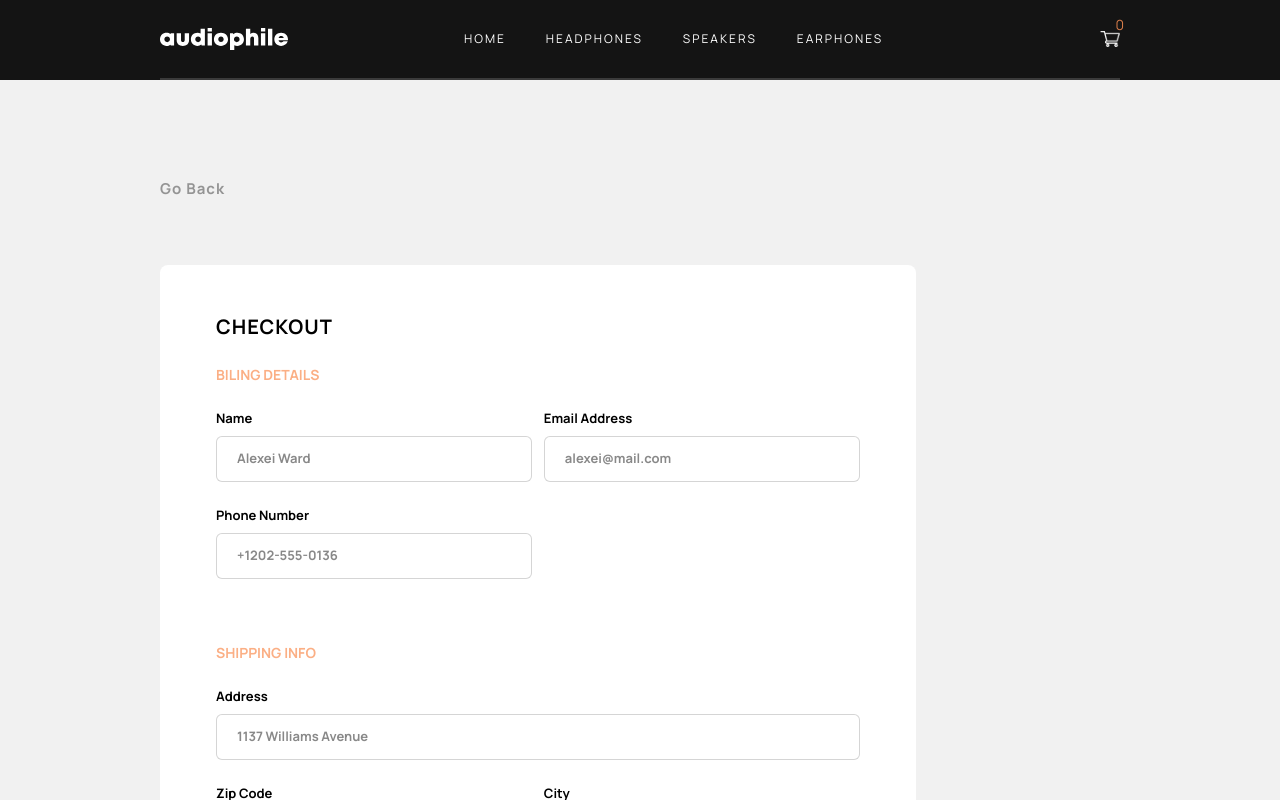
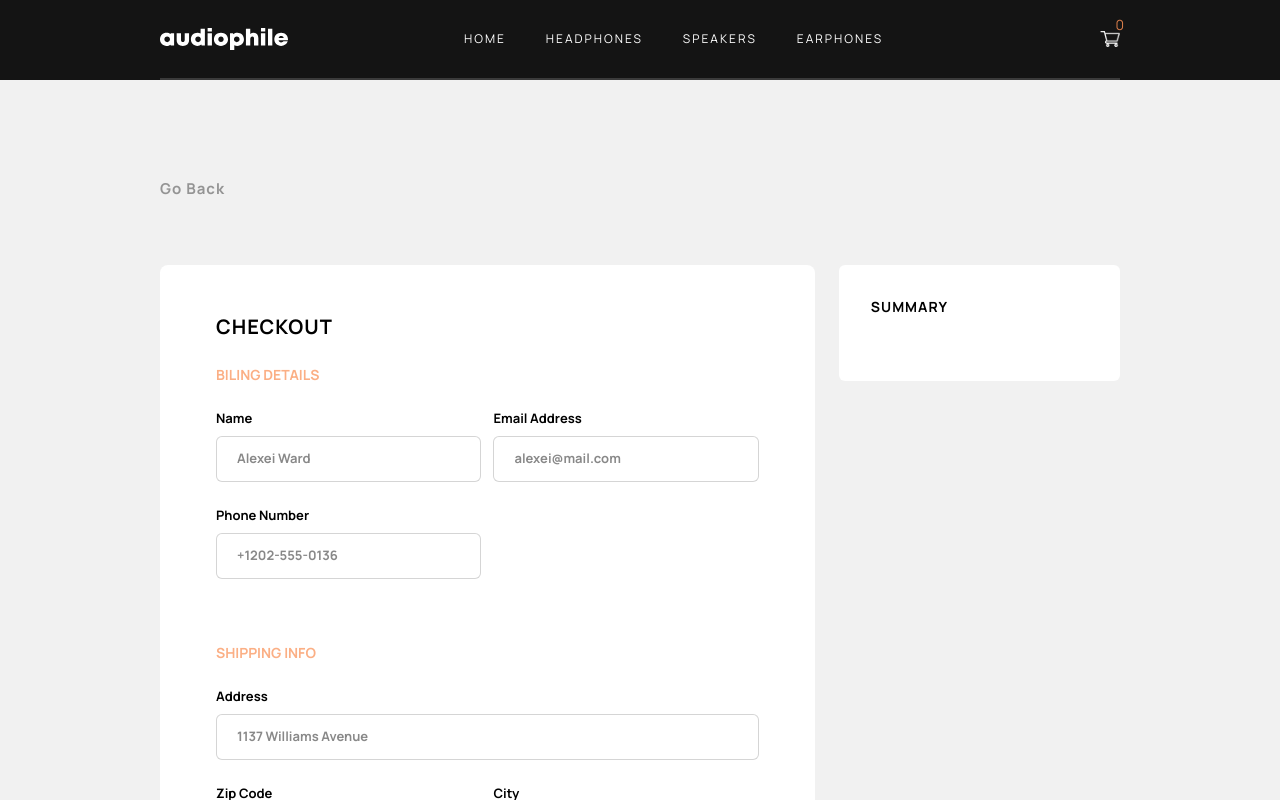
Before and after one commit to Mahmud1087/portfolio-projects, a React (Vite) app in the folder audiophile_ecommerce/: page /checkout in a window 1280 px wide. Shown: the top 800 px of the page. Built offline with nearby package versions, Linux system fonts and the light colour scheme.

Commit message:
added checkout section in the checkoutpage

```diff
--- a/audiophile_ecommerce/src/pages/CheckoutPage.jsx
+++ b/audiophile_ecommerce/src/pages/CheckoutPage.jsx
@@ -18,8 +18,8 @@ export default function CheckoutPage() {
           Go Back
         </button>
 
-        <div className='mb-[11rem] flex gap-4'>
-          <section className='w-4/5 flex flex-col gap-6 rounded-lg px-14 py-7 pb-16 bg-light-100'>
+        <div className='mb-[11rem] flex gap-6'>
+          <section className='w-[70%] flex flex-col gap-6 rounded-lg px-14 py-7 pb-16 bg-light-100'>
             <h1 className='font-bold text-xl tracking-[1px] mt-5'>CHECKOUT</h1>
 
             <form className='flex flex-col gap-16'>
@@ -85,7 +85,9 @@ export default function CheckoutPage() {
             </form>
           </section>
 
-          <section className='w-1/5'></section>
+          <section className='w-[30%] p-8 rounded-md bg-light-100 h-fit'>
+            <h1 className='text-sm font-bold mb-8 tracking-[1px]'>SUMMARY</h1>
+          </section>
         </div>
       </section>
     </div>
```
